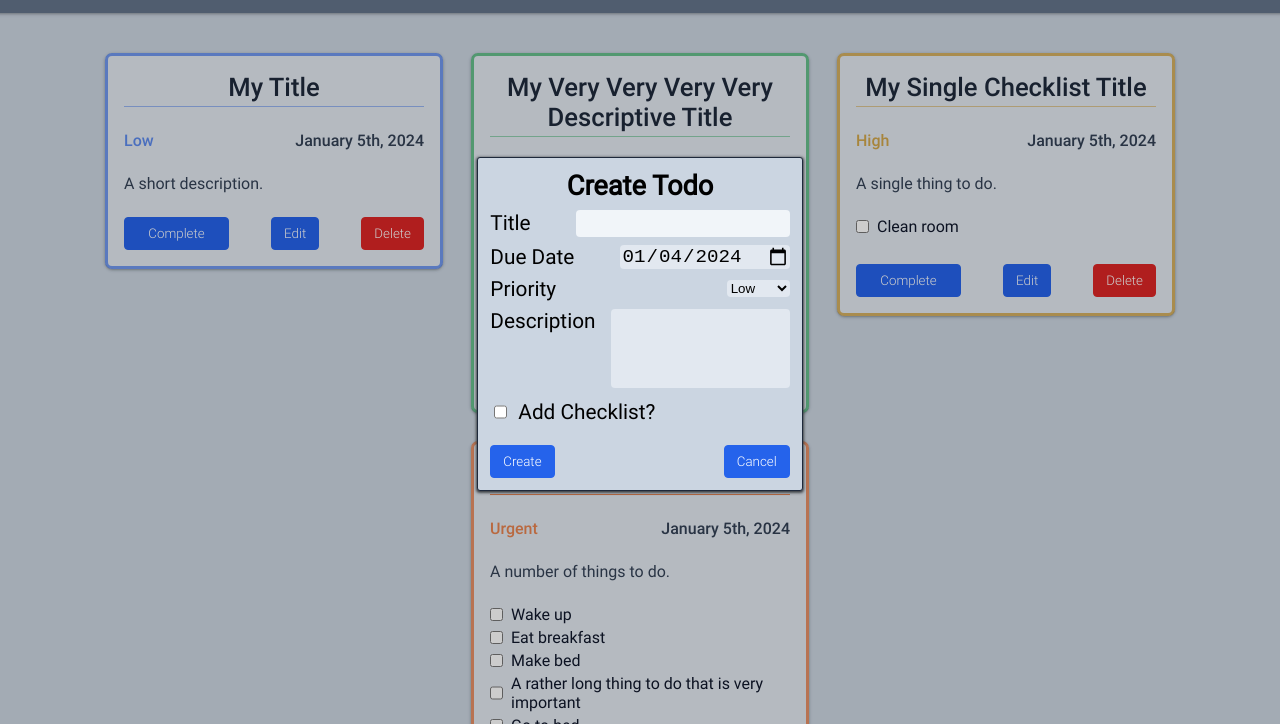
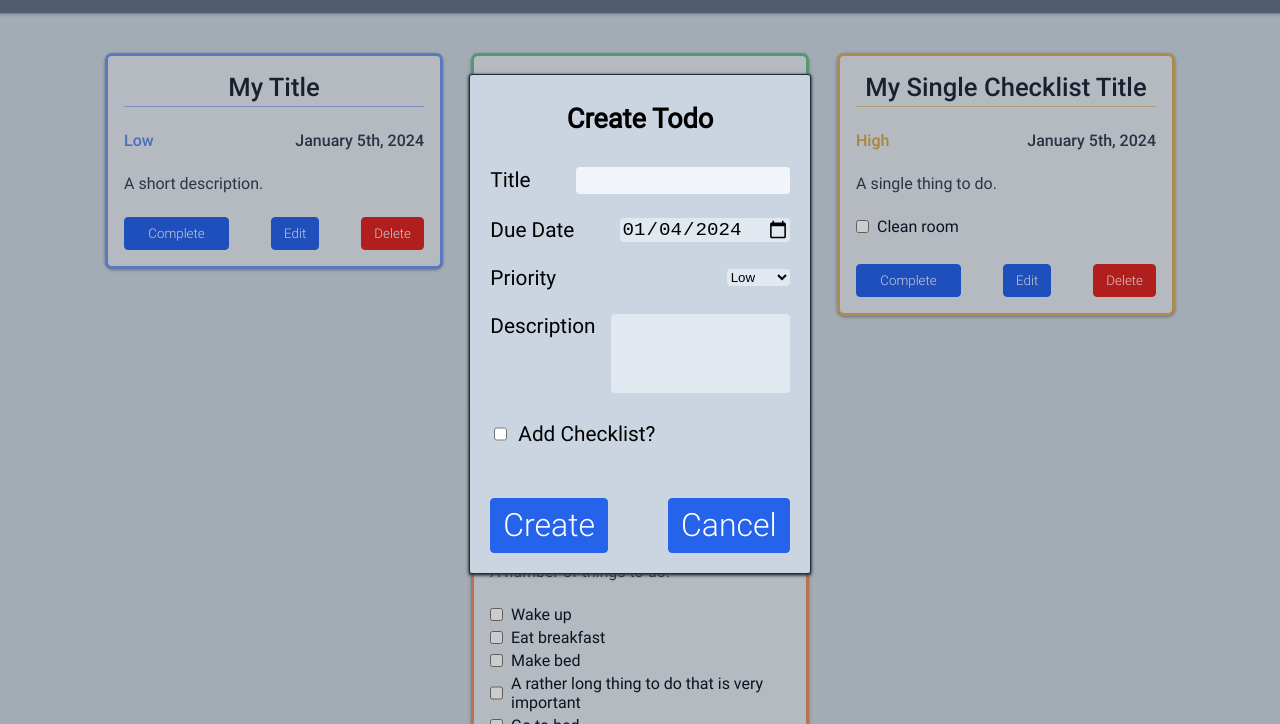
Before and after one commit to michael-f-portfolio/Todo-List, a website built with webpack: page src/index.html in a window 1280 px wide. Both pictures are taken after a click on the button "Create Todo". Shown: the part 76-800 px from the top of the page. Built offline with nearby package versions, Linux system fonts and the light colour scheme.

Commit message:
todo form padding

```diff
--- a/src/styles/editTodoForm.css
+++ b/src/styles/editTodoForm.css
@@ -1,6 +1,4 @@
 dialog#edit-todo-dialog {
-    min-width: 300px;
-    min-height: 300px;
     padding: 4px;
     border: 1px solid var(--slate-800);
     box-shadow: rgba(60, 64, 67, 0.8) 0px 1px 2px 0px, rgba(60, 64, 67, 0.8) 0px 1px 3px 1px;
@@ -13,6 +11,5 @@ dialog::backdrop {
 }
 
 div#edit-todo-dialog-container {
-    width: 100%;
-    height: 100%;
+
 }
--- a/src/styles/newTodoForm.css
+++ b/src/styles/newTodoForm.css
@@ -1,6 +1,4 @@
 dialog#new-todo-dialog {
-    min-width: 300px;
-    min-height: 300px;
     padding: 4px;
     border: 1px solid var(--slate-800);
     box-shadow: rgba(60, 64, 67, 0.8) 0px 1px 2px 0px, rgba(60, 64, 67, 0.8) 0px 1px 3px 1px;
@@ -13,6 +11,5 @@ dialog::backdrop {
 }
 
 div#new-todo-dialog-container {
-    width: 100%;
-    height: 100%;
+
 }
--- a/src/styles/todoForm.css
+++ b/src/styles/todoForm.css
@@ -1,6 +1,7 @@
 form {
     display: flex;
     flex-direction: column;
+    justify-content: space-between;
     gap: 8px;
     padding: 8px;
 }
@@ -9,6 +10,8 @@ form h2 {
     font-family: "Roboto-400";
     font-size: 1.7rem;
     align-self: center;
+    padding: 8px;
+    margin: 8px;
 }
 
 form label {
@@ -21,6 +24,7 @@ form > div {
     align-items: center;
     justify-content: space-between;
     gap: 8px;
+    padding: 8px;
 }
 
 form input[type="text"],
@@ -86,3 +90,7 @@ form input:focus-visible,
 .checklistItems input {
     font-size: 1rem;
 }
+
+.formActions button {
+    font-size: 2rem;
+}
```
